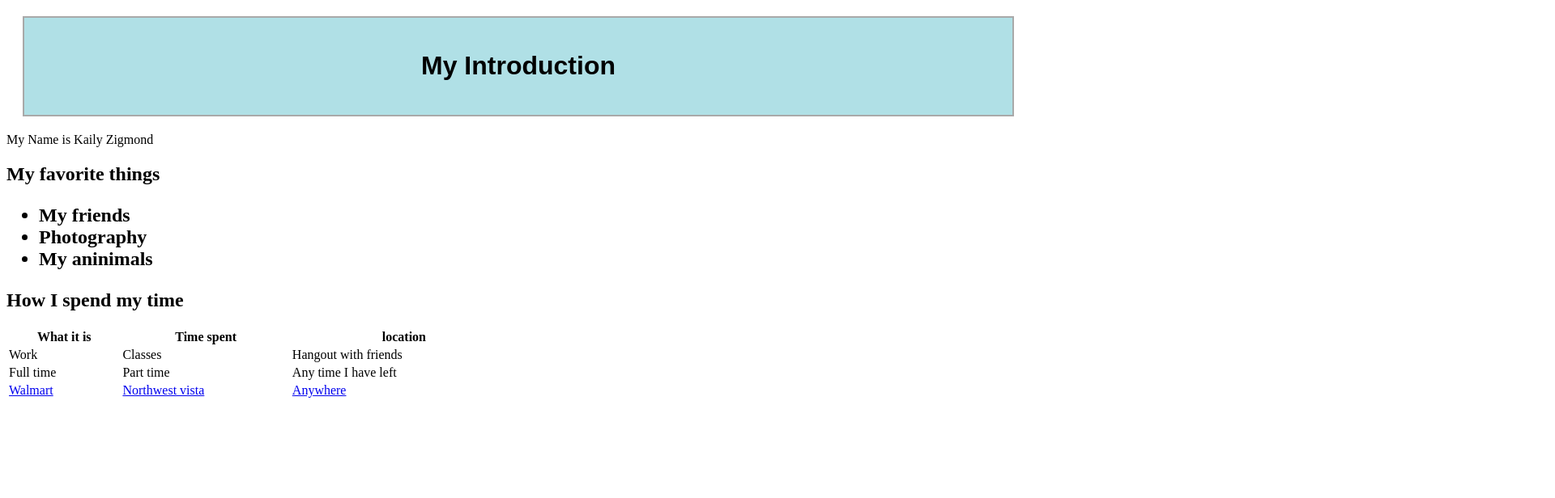
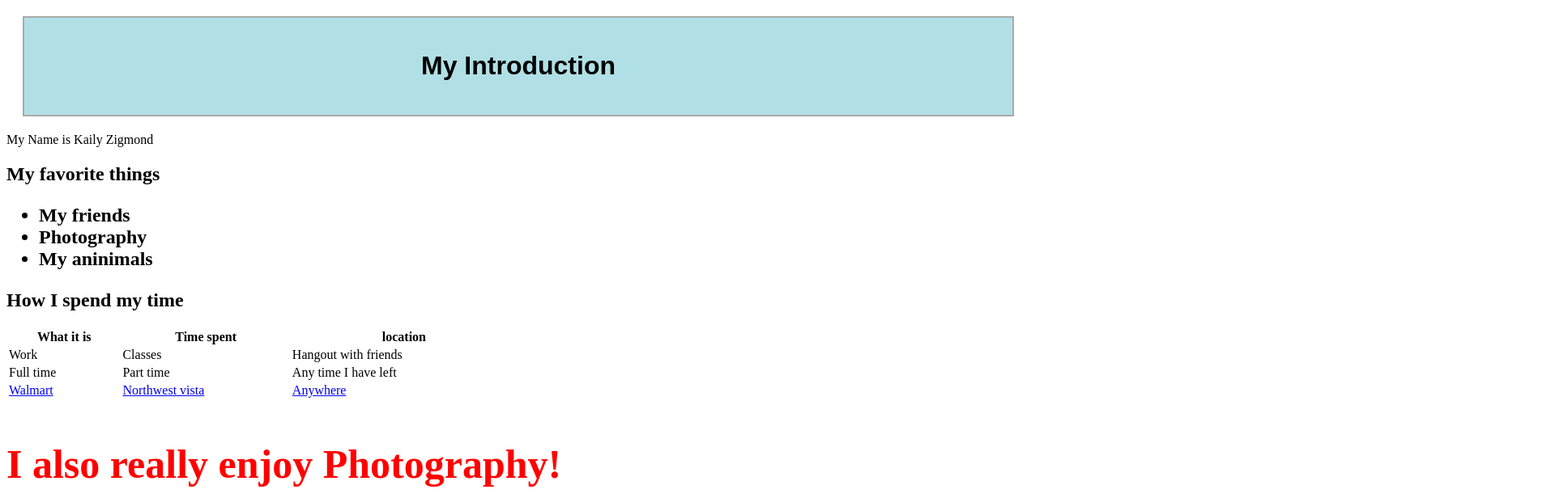
Before and after one commit to KailyZ/html2, a plain HTML site: page index.html in a window 1280 px wide. Both pictures are taken after a click on the button "Click Me!". Shown: the top 616 px of the page at 81% size, 1920 px wide, since content can reach past the window. Drawn offline with Linux system fonts and the light colour scheme.

Commit message:
Update index.html

```diff
--- a/index.html
+++ b/index.html
@@ -55,12 +55,13 @@
 
     <script>
 function myFunction() {
-  document.getElementById("photo").style.fontSize = "500";
+  document.getElementById("photo").style.fontSize = "50";
   document.getElementById("photo").style.color = "red";
 }
 </script>
 
   <button type="button" onclick="myFunction()">Click Me!</button>
+      <p><em>Here are some of the pictures I have taken</em></p>
 
 
 </body>
```
